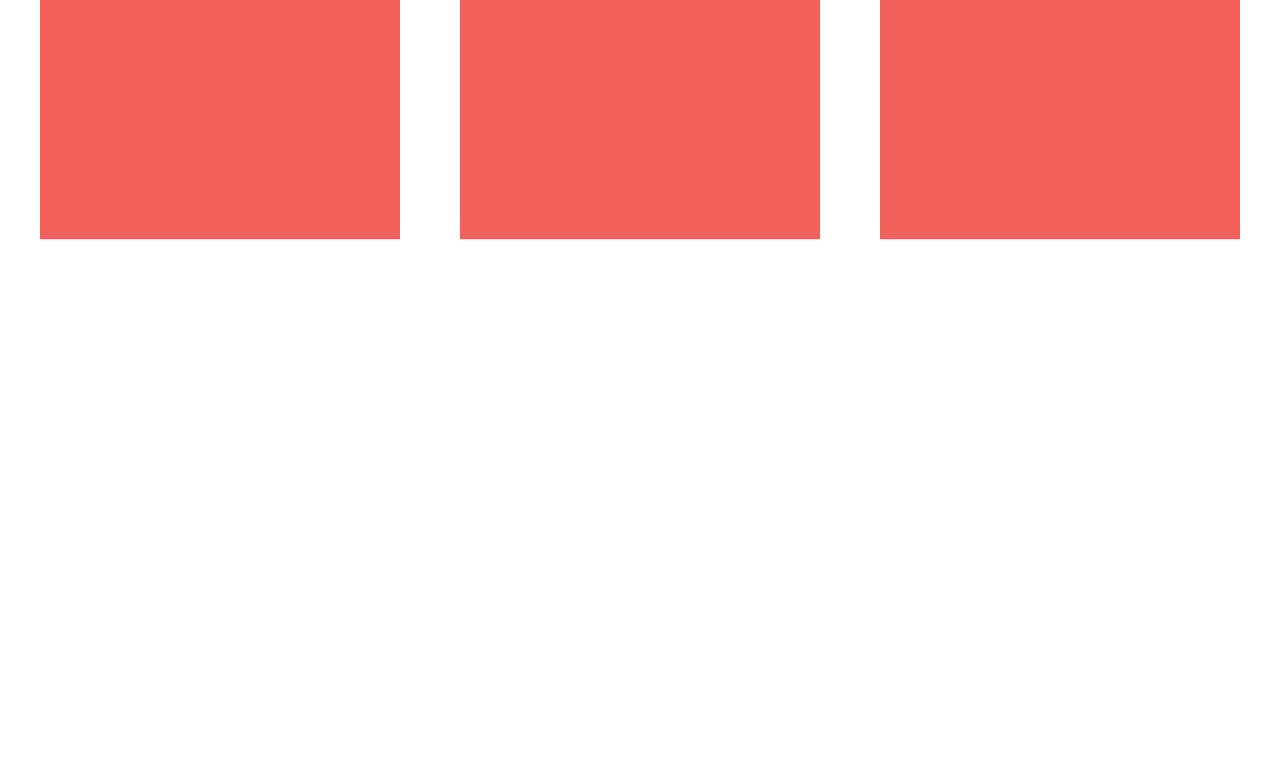
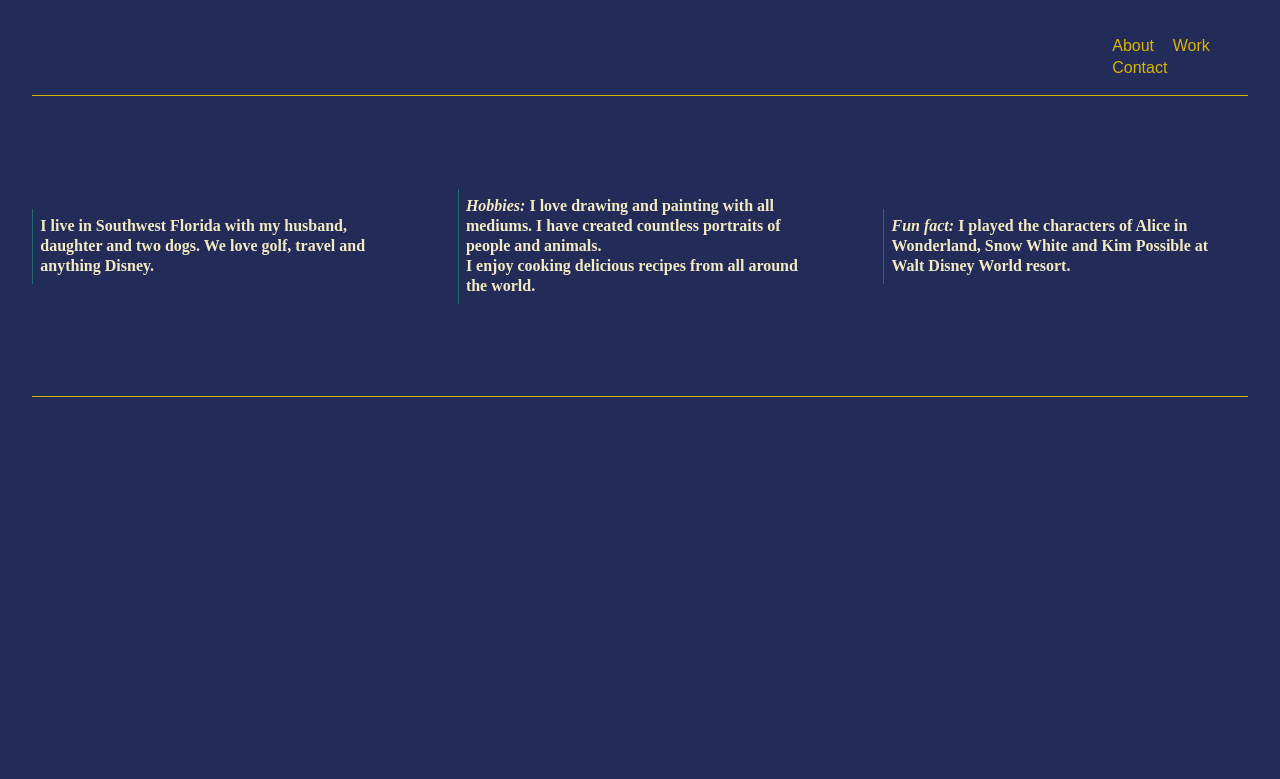
Before and after one commit to emilyann505/january, a plain HTML site: page divs-flexbox-starter/index.html in a window 1280 px wide. Shown: the part 101-880 px from the top of the page. Drawn offline with nearby package versions, Linux system fonts and the light colour scheme; a web font is replaced by a local one.

Commit message:
Initial commit

```diff
--- a/divs-flexbox-starter/css/main.css
+++ b/divs-flexbox-starter/css/main.css
@@ -97,14 +97,14 @@ textarea {
 
 
 html {
-  background-color: #fff;
+  background-color: #232B59;
   height: 100%;
 }
 
 body {
-  font-family: 'Source Sans Pro', sans-serif;
+
   padding: 2em;
-  font-size: 1.25em;
+  font-size: 1em;
   height: 100%;
 }
 
@@ -113,19 +113,51 @@ body {
   font-weight: 700;
   display: flex;
   justify-content: space-between;
+  border-top: #D9B504 solid 1px;
+  border-bottom: #D9B504 solid 1px;
+  flex-flow: row wrap;
 }
 
 .div-1, .div-2, .div-3 {
   /*give the divs a width of 30%, add display:flex, set justify-content and align-items to center*/
-  color: #fff;
-  line-height: 1.5em;
-  font-size: 1.6em;
-  background-color: #f16059;
+  color:#F2EAC2;
+  line-height: 1.2em;
+  font-size: 1em;
   height: 300px;
   display: flex;
   width: 30%;
   justify-content: center;
+  align-items: center;
+  font-family: 'Tiro Devanagari Hindi', serif;
+
 }
+
+p {
+    padding: 2%;
+    line-height: 1.25em;
+    border-left: #226B73 solid 1px;
+}
+span {
+    font-style: italic;
+}
+h1 {
+    font-family: 'Poiret One', cursive;
+    color:#F2EAC2 ;
+}
+nav {
+    color:#D9B504;
+    display: flex;
+    justify-content: flex-end;
+
+}
+ul li {
+    display: inline-block;
+    justify-content: space-between;
+    align-items:center;
+    padding-inline: 5%;
+    font-weight: 200;
+}
+
 
 
 
--- a/divs-flexbox-starter/index.html
+++ b/divs-flexbox-starter/index.html
@@ -15,21 +15,36 @@
         <script src="js/vendor/modernizr-2.8.3.min.js"></script>
         <link href='http://fonts.googleapis.com/css?family=Lora:700' rel='stylesheet' type='text/css'>
         <link href='http://fonts.googleapis.com/css?family=Source+Sans+Pro:400,700' rel='stylesheet' type='text/css'>
+        <link rel="preconnect" href="https://fonts.googleapis.com">
+        <link rel="preconnect" href="https://fonts.gstatic.com" crossorigin>
+        <link href="https://fonts.googleapis.com/css2?family=Tiro+Devanagari+Hindi&display=swap" rel="stylesheet">
+        <link rel="preconnect" href="https://fonts.googleapis.com">
+        <link rel="preconnect" href="https://fonts.gstatic.com" crossorigin>
+        <link href="https://fonts.googleapis.com/css2?family=Poiret+One&display=swap" rel="stylesheet">
     </head>
     <body>
         <!--[if lt IE 8]>
             <p class="browserupgrade">You are using an <strong>outdated</strong> browser. Please <a href="http://browsehappy.com/">upgrade your browser</a> to improve your experience.</p>
         <![endif]-->
-
+       <header>
+           <h1>Hi, I'm Emily Clark. I am a web developer that focuses on responsive code and elegant design.</h1>
+           <nav>
+               <ul>
+                <li>About</li>
+                <li>Work</li>
+                <li>Contact</li>
+               </ul>
+           </nav>
+       </header>
         <section class="wrapper">
             <div class="div-1">
-                Div 1
+                <p>I live in Southwest Florida with my husband, daughter and two dogs. We love golf, travel and anything Disney.</p>
             </div>
             <div class="div-2">
-                Div 2
+                <p><span>Hobbies:</span> I love drawing and painting with all mediums. I have created countless portraits of people and animals.<br>I enjoy cooking delicious recipes from all around the world.</p>
             </div>
             <div class="div-3">
-                Div 3
+                <p><span>Fun fact:</span> I played the characters of Alice in Wonderland, Snow White and Kim Possible at Walt Disney World resort.</p>
             </div>
         </section>
 
```
